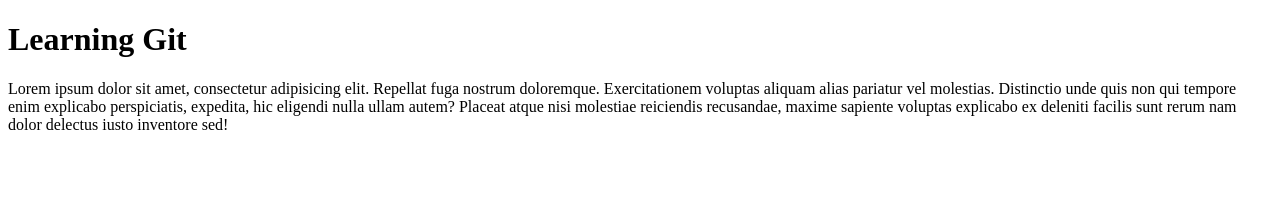
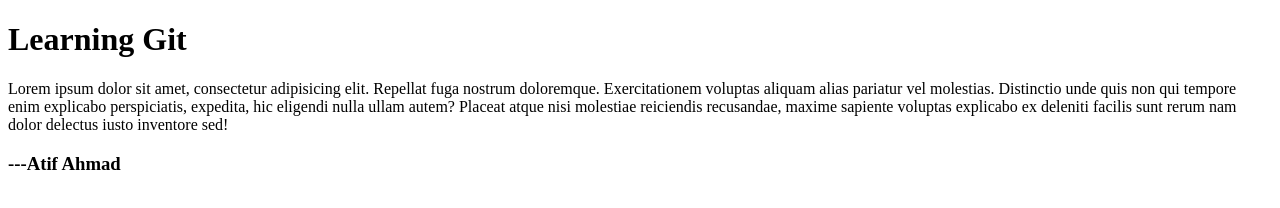
Before and after one commit to atifahmd1/5050, a plain HTML site: page index.html in a window 1280 px wide. Drawn offline with Linux system fonts and the light colour scheme.

Commit message:
adding author name in index file

```diff
--- a/index.html
+++ b/index.html
@@ -15,6 +15,8 @@
       perspiciatis, expedita, hic eligendi nulla ullam autem? Placeat atque nisi
       molestiae reiciendis recusandae, maxime sapiente voluptas explicabo ex
       deleniti facilis sunt rerum nam dolor delectus iusto inventore sed!
+
+                                                        <h3>---Atif Ahmad</h3>
     </p>
   </body>
 </html>
```
